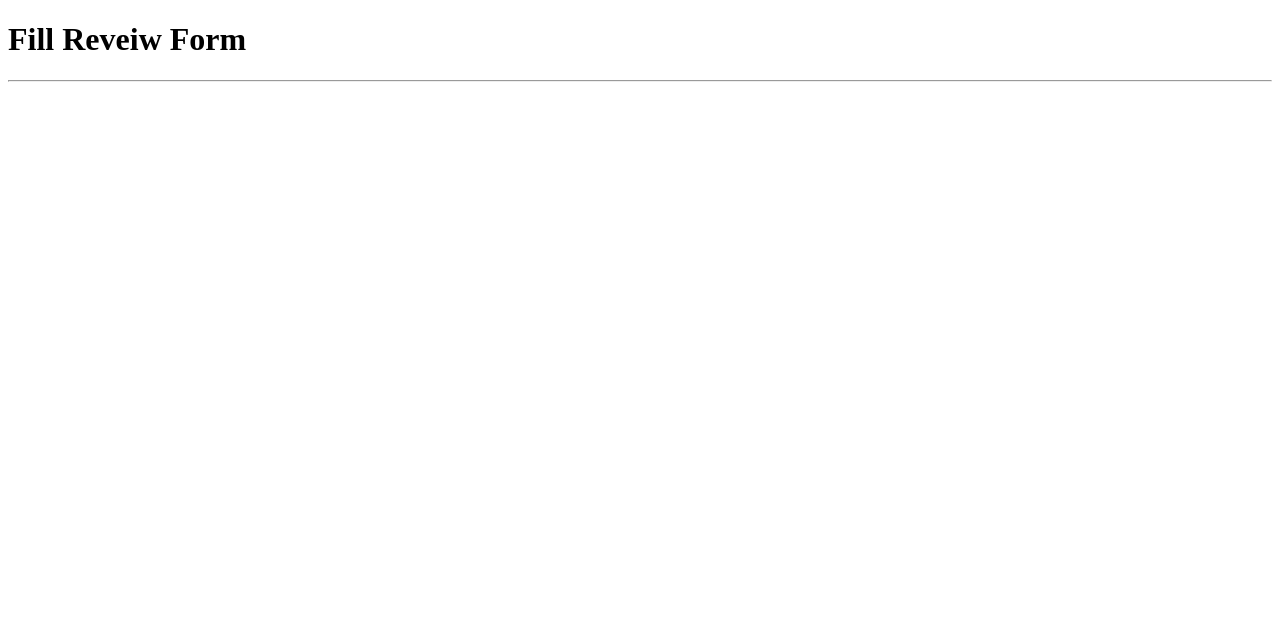
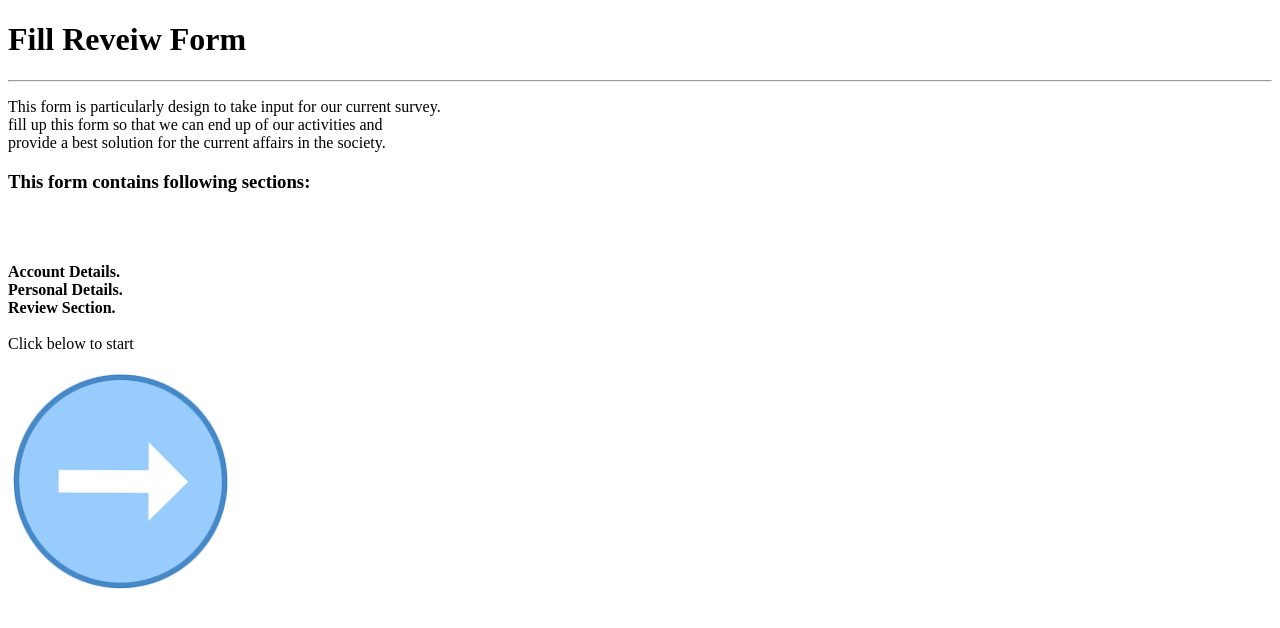
Before and after one commit to Abdulghaffar39/Form, a plain HTML site: page index.html in a window 1280 px wide. Drawn offline with Linux system fonts and the light colour scheme.

Commit message:
Create Review page

```diff
--- a/index.html
+++ b/index.html
@@ -8,6 +8,23 @@
 <body>
 
     <h1>Fill Reveiw Form</h1><hr />
+    <p>This form is particularly design to take input for our current survey.<br />
+        fill up this form so that we can end up of our activities and <br />
+        provide a best solution for the current affairs in the society.
+    </p>
+
+    <h3>This form contains following sections:</h3><br /><br />
+    <p>
+        <b>
+        Account Details.<br />
+        Personal Details.<br />
+        Review Section.<br /><br />
+        </b>
+
+        Click below to start
+    </p>
+
+    <a href="./Account.html"><img src="./Assets/index.png" alt="Next"></a>
 
 </body>
 
```
Also changed, not shown: Account.html (added, +13 -0 lines), Assets/back.png (added), Assets/index.png (added), Assets/next.png (added), Assets/submit.png (added).
